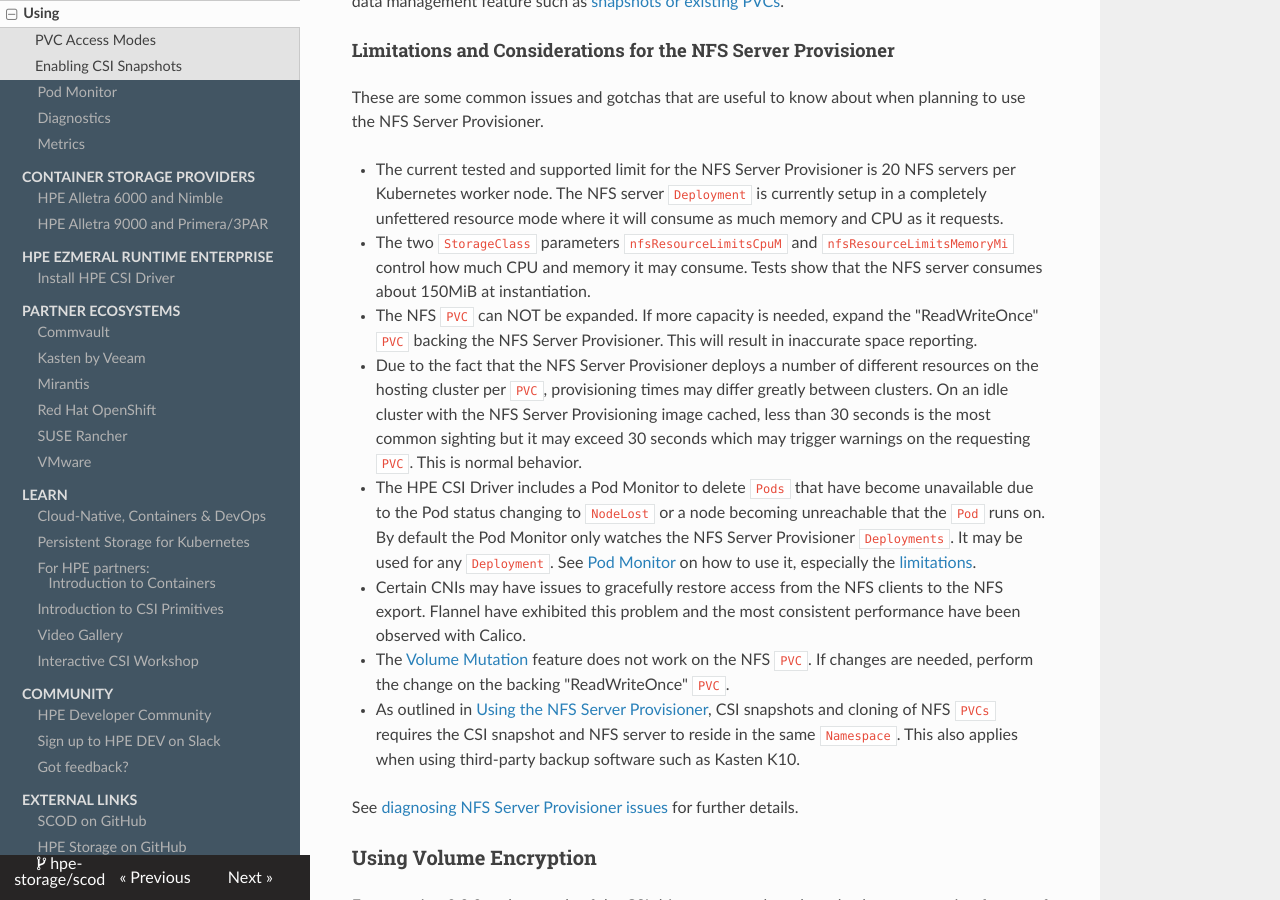
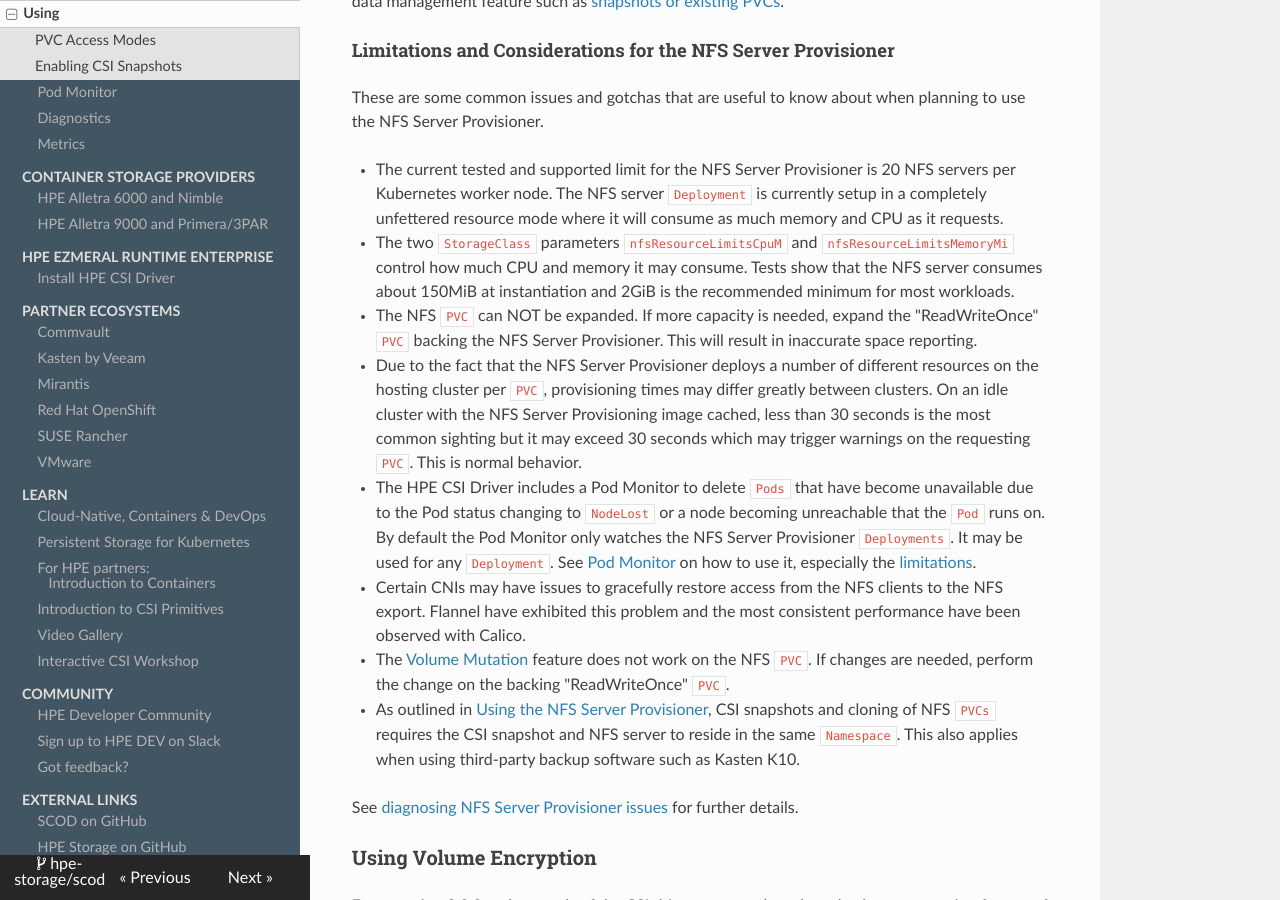
Before and after one commit to hpe-storage/scod, an MkDocs documentation site: the page built from docs/csi_driver/using.md, in a window 1280 px wide and 900 px high, scrolled down 17953 px. Built offline with MkDocs 1.6.1, drawn with Linux system fonts in a browser that asks for light colours; nearby versions of some CDN libraries; some of the changed text lies outside the part shown.

Commit message:
NFS memory recommendations (#152)
Signed-off-by: Michael Mattsson <michael.mattsson@gmail.com>

```diff
--- a/docs/csi_driver/using.md
+++ b/docs/csi_driver/using.md
@@ -161,7 +161,7 @@
 | nfsMountOptions               | Text           | Customize NFS mount options for the `Pods` to the server `Deployment`. Default: "nolock, hard,vers=4" |
 | nfsProvisionerImage           | Text           | Customize provisioner image for the server `Deployment`. Default: Official build from "hpestorage/nfs-provisioner" repo |
 | nfsResourceLimitsCpuM         | Text           | Specify CPU limits for the server `Deployment` in milli CPU. Default: no limits applied. Example: "500m" |
-| nfsResourceLimitsMemoryMi     | Text           | Specify memory limits (in megabytes) for the server `Deployment`. Default: no limits applied. Example: "500Mi" |
+| nfsResourceLimitsMemoryMi     | Text           | Specify memory limits (in megabytes) for the server `Deployment`. Default: no limits applied. Example: "500Mi". Recommended minimum: "2048Mi". |
 | hostEncryption                | Boolean        | Direct the CSI driver to invoke Linux Unified Key Setup (LUKS) via the `dm-crypt` kernel module. Default: "false". See [Volume encryption](#using_volume_encryption) to learn more. |
 | hostEncryptionSecretName      | Text           | Name of the `Secret` to use for the volume encryption. Mandatory if "hostEncryption" is enabled. Default: "" |
 | hostEncryptionSecretNamespace | Text           | `Namespace` where to find "hostEncryptionSecretName". Default: "" |
@@ -861,7 +861,7 @@
 These are some common issues and gotchas that are useful to know about when planning to use the NFS Server Provisioner.
 
 - The current tested and supported limit for the NFS Server Provisioner is 20 NFS servers per Kubernetes worker node. The NFS server `Deployment` is currently setup in a completely unfettered resource mode where it will consume as much memory and CPU as it requests.
-- The two `StorageClass` parameters `nfsResourceLimitsCpuM` and `nfsResourceLimitsMemoryMi` control how much CPU and memory it may consume. Tests show that the NFS server consumes about 150MiB at instantiation.
+- The two `StorageClass` parameters `nfsResourceLimitsCpuM` and `nfsResourceLimitsMemoryMi` control how much CPU and memory it may consume. Tests show that the NFS server consumes about 150MiB at instantiation and 2GiB is the recommended minimum for most workloads.
 - The NFS `PVC` can NOT be expanded. If more capacity is needed, expand the "ReadWriteOnce" `PVC` backing the NFS Server Provisioner. This will result in inaccurate space reporting.
 - Due to the fact that the NFS Server Provisioner deploys a number of different resources on the hosting cluster per `PVC`, provisioning times may differ greatly between clusters. On an idle cluster with the NFS Server Provisioning image cached, less than 30 seconds is the most common sighting but it may exceed 30 seconds which may trigger warnings on the requesting `PVC`. This is normal behavior.
 - The HPE CSI Driver includes a Pod Monitor to delete `Pods` that have become unavailable due to the Pod status changing to `NodeLost` or a node becoming unreachable that the `Pod` runs on. By default the Pod Monitor only watches the NFS Server Provisioner `Deployments`. It may be used for any `Deployment`. See [Pod Monitor](monitor.md) on how to use it, especially the [limitations](monitor.md#limitations).
```
